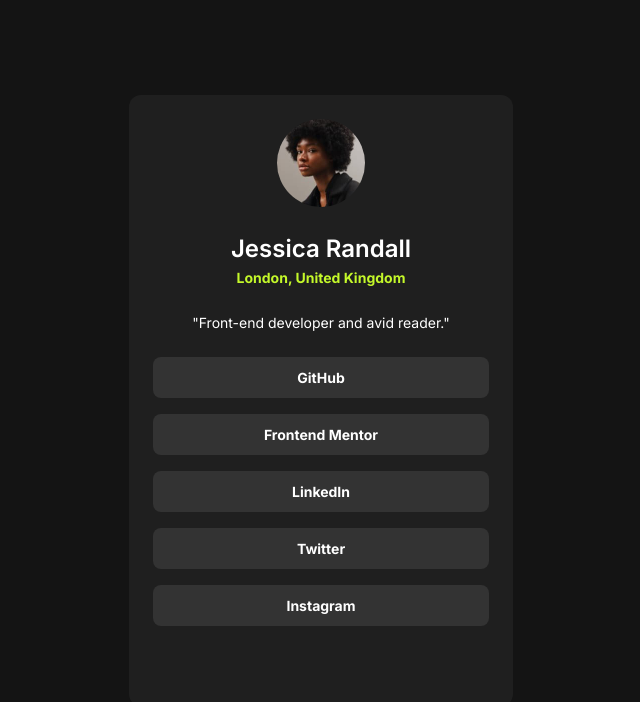
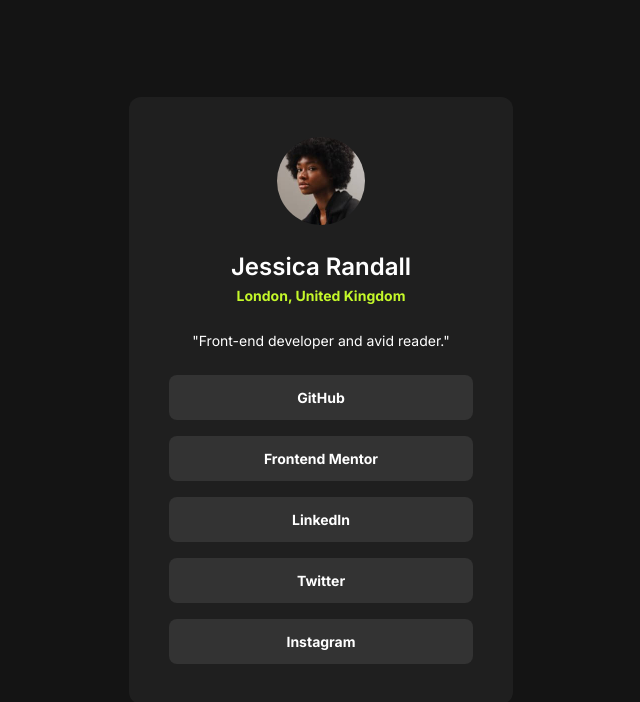
Before and after one commit to calakovicalen/social-links-profile, a plain HTML site: page index.html in a window 1280 px wide. Shown: the whole page, without its empty margins (319-959 px from the left). Drawn offline with Linux system fonts and the light colour scheme.

Commit message:
improved styles

```diff
--- a/style.css
+++ b/style.css
@@ -22,7 +22,6 @@ main {
   background: #1f1f1f;
   border-radius: 12px;
   width: 327px;
-  height: 579px;
 }
 
 .image-container {
@@ -71,13 +70,6 @@ main {
   text-align: center;
 }
 
-.links-container a:hover,
-.links-container a:focus {
-  background: #c4f82a;
-  color: #333333;
-  outline: none;
-}
-
 .links-container a {
   text-decoration: none;
   color: #ffffff;
@@ -89,13 +81,21 @@ main {
   width: 100%;
   cursor: pointer;
   transition: all 0.1s ease-in;
+  line-height: 150%;
 }
 
-@media (min-width: 768px) and (max-width: 1024px) {
+.links-container a:hover,
+.links-container a:focus {
+  background: #c4f82a;
+  color: #333333;
+  outline: none;
+}
+
+@media (min-width: 768px) {
   main {
+    padding: 40px;
     width: 456px;
     max-width: 456px;
-    height: 611px;
   }
 }
 
@@ -103,6 +103,5 @@ main {
   main {
     width: 384px;
     max-width: 384px;
-    height: 611px;
   }
 }
```
